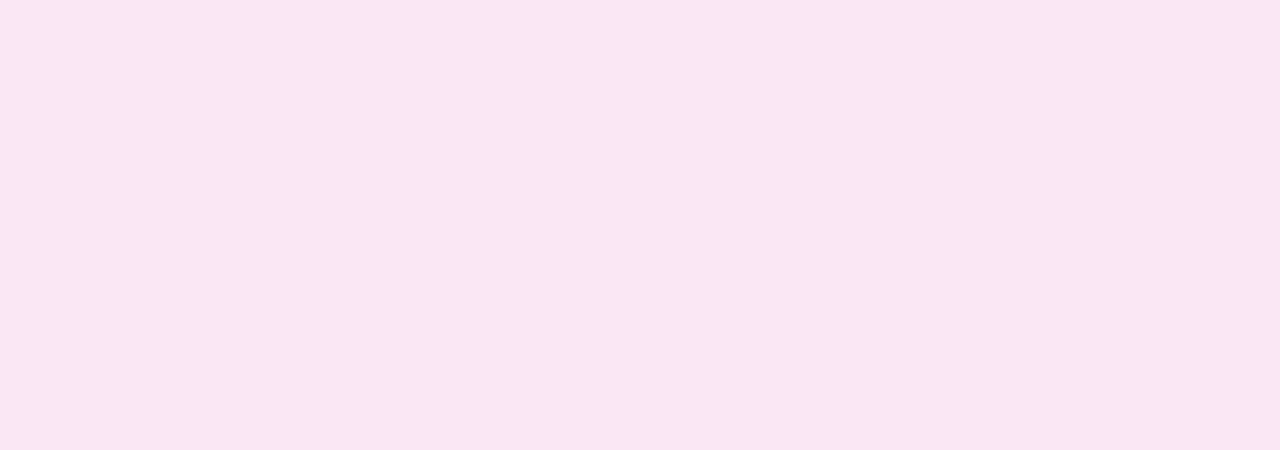
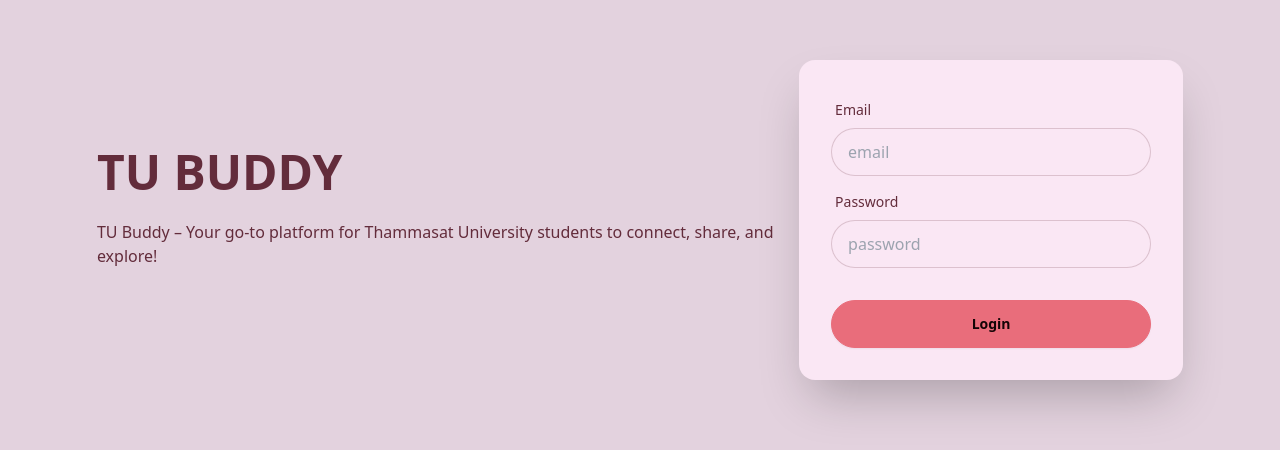
Before and after one commit to jayjirat/TU-Buddy, a Next.js app: page / in a window 1280 px wide. Shown: the part 180-630 px from the top of the page. Built offline with nearby package versions, Linux system fonts and the light colour scheme.

Commit message:
Edit bug in login page

```diff
--- a/app/layout.tsx
+++ b/app/layout.tsx
@@ -28,7 +28,7 @@
       <body
         className={`${geistSans.variable} ${geistMono.variable} antialiased`}
       >
-        {!isLoginPage && (
+        {!isLoginPage ? (
           <>
             <div className="navbar bg-base-100 shadow-xl">
               <div className="navbar-start">
@@ -165,6 +165,8 @@
               </aside>
             </footer>
           </>
+        ) : (
+          children
         )}
       </body>
     </html>
```
